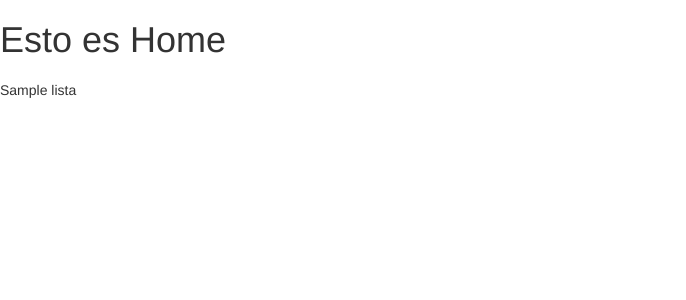
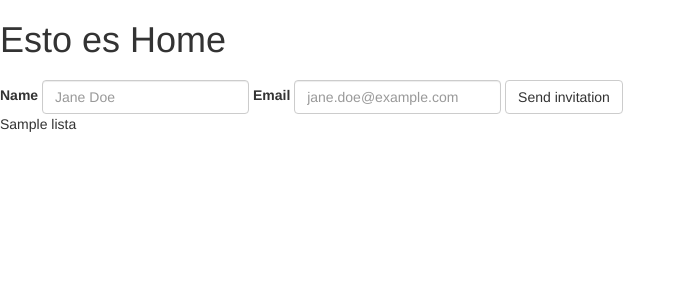
Before and after one commit to juan-carlos-correa/mvc-php, a PHP site: template app/views/Home/Home.php in a window 1280 px wide. Shown: the top 300 px of the page, without its empty margins (0-686 px from the left). Run offline with PHP 8.4, Linux system fonts and the light colour scheme; the template is opened without the code that fills it: most values are stand-ins (such as "Sample title", 1, 10 or a date in 2020).

Commit message:
Se crea funcion validateEmail y se testea insertar un valor a DB

```diff
--- a/app/views/Home/Home.php
+++ b/app/views/Home/Home.php
@@ -7,7 +7,17 @@
 <body>
 <h1>Esto es Home</h1>
 <h2><?php ?></h2>
-
+<form class="form-inline" action="saveUser" method="POST">
+  <div class="form-group">
+    <label for="exampleInputName2">Name</label>
+    <input type="text" name="name" class="form-control" id="exampleInputName2" placeholder="Jane Doe">
+  </div>
+  <div class="form-group">
+    <label for="exampleInputEmail2">Email</label>
+    <input type="text" name="email" class="form-control" id="exampleInputEmail2" placeholder="jane.doe@example.com">
+  </div>
+  <button type="submit" class="btn btn-default">Send invitation</button>
+</form>
 <?php
 foreach ($listas as $key => $value) {
   echo "<p>$value</p>";
--- a/index.php
+++ b/index.php
@@ -30,5 +30,8 @@ $controller = new $controllerName();
 // Obtengo el método obtenido de router
 $method = $router->getMethod();
 
+// Valido el método
+validateMethod($controllerName, $method);
+
 // Ejecuto el método obtenido
 $controller->$method();
```
Also changed, not shown: app/controllers/Home/HomeController.php (+12 -0 lines), app/models/Home/HomeModel.php (+7 -0 lines), system/core/functions.php (+13 -1 lines), system/helpers/string_helper.php (added, +12 -0 lines).
